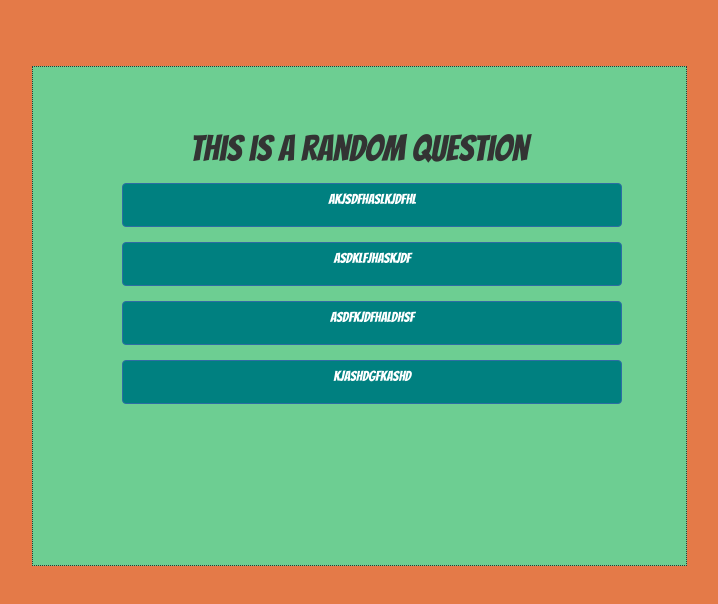
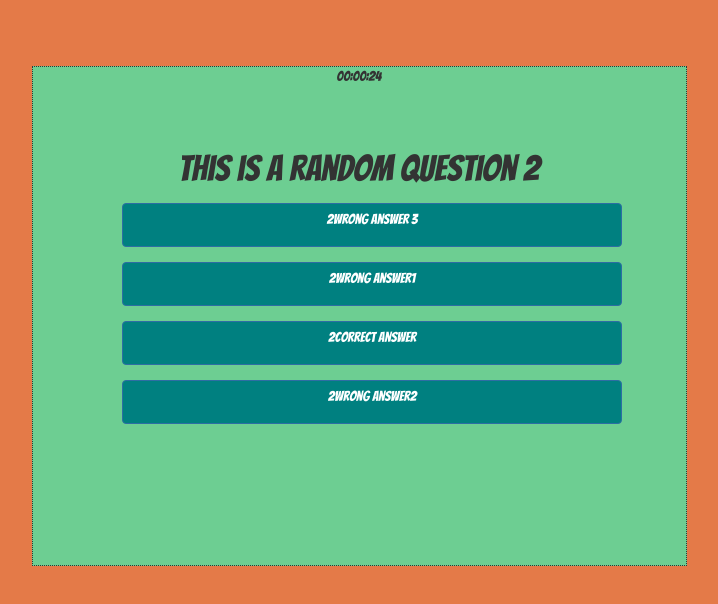
Before and after one commit to hatab002/TriviaGame, a plain HTML site: page index.html in a window 1280 px wide. Both pictures are taken after a click on the button "Start Game". Shown: the whole page, without its empty margins (281-999 px from the left). Drawn offline with nearby package versions, Linux system fonts and the light colour scheme.

Commit message:
Timer done

```diff
--- a/assets/css/style.css
+++ b/assets/css/style.css
@@ -28,6 +28,9 @@ body{
 #questions {
     display: none;
 }
+#results {
+    display: none;
+}
 h1 {
     margin-top: 10%;
 }
--- a/assets/javascript/app.js
+++ b/assets/javascript/app.js
@@ -1,74 +1,60 @@
 $(document).ready(function(){
-
-
-
-    // var questions = [q1.question, q2.question, q3.question, q4.question, q5.question, q6.question];
-    // var randomQuestion = questions[Math.floor(Math.random() * questions.length)]
-    // $('#randomQuestion').text(randomQuestion)
-
-    //shuffle questions
-    //for loop
-    //combine answers
-    //for loop answers
-
-
-
 
 var q1 = {
         question : "this is a random question 1",
         correctAnswer : ["correct answer"],
         wrongAnswers : ["wrong answer1", "wrong answer2", "wrong answer 3"],
+        combinedAnswers: ["correct answer", "wrong answer1", "wrong answer2", "wrong answer 3"]
     }
 var q2 = {
     question : "this is a random question 2",
-    correctAnswer : ["correct answer"],
-    wrongAnswers : ["2wrong answer1", "2wrong answer2", "2wrong answer 3"]
+    correctAnswer : ["2correct answer"],
+    wrongAnswers : ["2wrong answer1", "2wrong answer2", "2wrong answer 3"],
+    combinedAnswers: ["2correct answer", "2wrong answer1", "2wrong answer2", "2wrong answer 3"]
 }
 var q3 = {
     question : "this is a random question 3",
-    correctAnswer : ["correct answer"],
-    wrongAnswers : ["3wrong answer1", "3wrong answer2", "3wrong answer 3"]
+    correctAnswer : ["3correct answer"],
+    wrongAnswers : ["3wrong answer1", "3wrong answer2", "3wrong answer 3"],
+    combinedAnswers: ["3correct answer", "3wrong answer1", "3wrong answer2", "3wrong answer 3"]
 }
 var q4 = {
         question : "this is a random question 4",
-        correctAnswer : ["correct answer"],
-        wrongAnswers : ["4wrong answer1", "4wrong answer2", "4wrong answer 3"]
+        correctAnswer : ["4correct answer"],
+        wrongAnswers : ["4wrong answer1", "4wrong answer2", "4wrong answer 3"],
+        combinedAnswers: ["4correct answer", "4wrong answer1", "4wrong answer2", "4wrong answer 3"]
     }
     var q5 = {
         question : "this is a random question 5",
-        correctAnswer : ["correct answer"],
-        wrongAnswers : ["5wrong answer1", "5wrong answer2", "5wrong answer 3"]
+        correctAnswer : ["5correct answer"],
+        wrongAnswers : ["5wrong answer1", "5wrong answer2", "5wrong answer 3"],
+        combinedAnswers: ["5correct answer", "5wrong answer1", "5wrong answer2", "5wrong answer 3"]
     }
     var q6 = {
         question : "this is a random question 6",
-        correctAnswer : ["correct answer"],
-        wrongAnswers : ["6wrong answer1", "6wrong answer2", "6wrong answer 3"]
+        correctAnswer : ["6correct answer"],
+        wrongAnswers : ["6wrong answer1", "6wrong answer2", "6wrong answer 3"],
+        combinedAnswers: ["6correct answer", "6wrong answer1", "6wrong answer2", "6wrong answer 3"]
     }
 
-    var questions = [q1.question, q2.question, q3.question, q4.question, q5.question, q6.question];
+    var allObjects= [q1, q2, q3 , q4, q5, q6];
+
+
 
     $('#startButton').on("click", function startFunction(){
         $('#start').hide();
         $('#questions').show();
+        $('#results').hide();
+
     })
-    var allObjects= [q1, q2, q3 , q4, q5, q6]
-    // function randomQuestions(){
-    //     var random = all[Math.floor(Math.random() * all.length)]
-    //     console.log(random);}
-    // randomQuestions();
 
+// Shuffling questions and answers -------------------------------------------------
 
     function shuffle(array) {
         var currentIndex = array.length, tempValue, randomIndex;
-
-        // While there remain elements to shuffle...
         while (0 !== currentIndex) {
-
-          // Pick a remaining element...
           randomIndex = Math.floor(Math.random() * currentIndex);
           currentIndex -= 1;
-
-          // And swap it with the current element.
           tempValue = array[currentIndex];
           array[currentIndex] = array[randomIndex];
           array[randomIndex] = tempValue;
@@ -76,8 +62,66 @@ var q4 = {
 
         return array;
       }
+// ------------------------------------------------------------------------------------
+      shuffle(allObjects);
 
-      console.log(shuffle(allObjects));
+      for (i = 0; i < allObjects.length; i++){
+        let ques = allObjects[i].question;
+        $('#randomQuestion').html(ques);
+        let ans = allObjects[i].combinedAnswers
+        shuffle(ans);
+        $('#answerA').text(ans[0]);
+        $('#answerB').text(ans[1]);
+        $('#answerC').text(ans[2]);
+        $('#answerD').text(ans[3]);
+
+        $('.answer').on("click", function loadNext(){
+            if ($('.answer').value === allObjects[i].correctAnswer){
+                win();
+                console.log($('.answer').value);
+
+            }
+        });
+    }
+    // Timer----------------------------------------------------------
+    var sec = 30
+    var timer = setInterval(function() {
+    $('.timer').html("00:00:" + sec--);
+    if (sec === 0) {
+        timeOut();
+        clearInterval(timer);
+    }
+    }, 1000);
+    // ---------------------------------------------------------------
+    var questionsCorrect = 0;
+    $('#questionsCorrect').text(questionsCorrect);
+    var questionsWrong = 0;
+    $('#questionsWrong').text(questionsWrong);
+    var questionsUnanswered = 0;
+    $('#questionsUnanswered').text(questionsUnanswered);
+
+    function win(){
+        $('#questions').hide();
+        $('#results').show();
+        questionsCorrect++;
+        $('#questionsCorrect').text(questionsCorrect);
+
+    };
+    function lose(){
+        $('#questions').hide();
+        $('#results').show();
+        questionsWrong++;
+        $('#questionsWrong').text(questionsWrong);
+
+    };
+    function timeOut(){
+        $('#questions').hide();
+        $('#results').show();
+        questionsUnanswered++;
+        $('#questionsUnanswered').text(questionsUnanswered);
+
+    };
+
 
 
 
--- a/index.html
+++ b/index.html
@@ -23,17 +23,23 @@
                 <button id="startButton" class="btn btn-primary btn-lg">Start Game</button>
             </div>
             <div id="questions">
-                <div id="timer"></div>
-                <h1 id="randomQuestion">this is a random question</h1>
+                <div class='timer'></div>
+                <h1 id="randomQuestion"></h1>
 
-                <button class="btn btn-primary abtn"><p id="answerA">akjsdfhaslkjdfhl</p></button>
+                <button class="btn btn-primary answer abtn"><p id="answerA"></p></button>
 
-                <button class="btn btn-primary abtn"><p id="answerB">asdklfjhaskjdf</p></button>
+                <button class="btn btn-primary answer abtn"><p id="answerB"></p></button>
 
-                <button class="btn btn-primary abtn"><p id="answerC">asdfkjdfhaldhsf</p></button>
+                <button class="btn btn-primary answer abtn"><p id="answerC"></p></button>
 
-                <button class="btn btn-primary abtn"><p id="answerD">kjashdgfkashd</p></button>
+                <button class="btn btn-primary answer abtn"><p id="answerD"></p></button>
 
+            </div>
+            <div id="results">
+                <h3 id="questionsCorrect"></h3>
+                <h3 id="questionsWrong"></h3>
+                <h3 id="questionsUnanswered"></h3>
+                <h3 id="correctAnswer"></h3>
             </div>
         <div>
 
```
